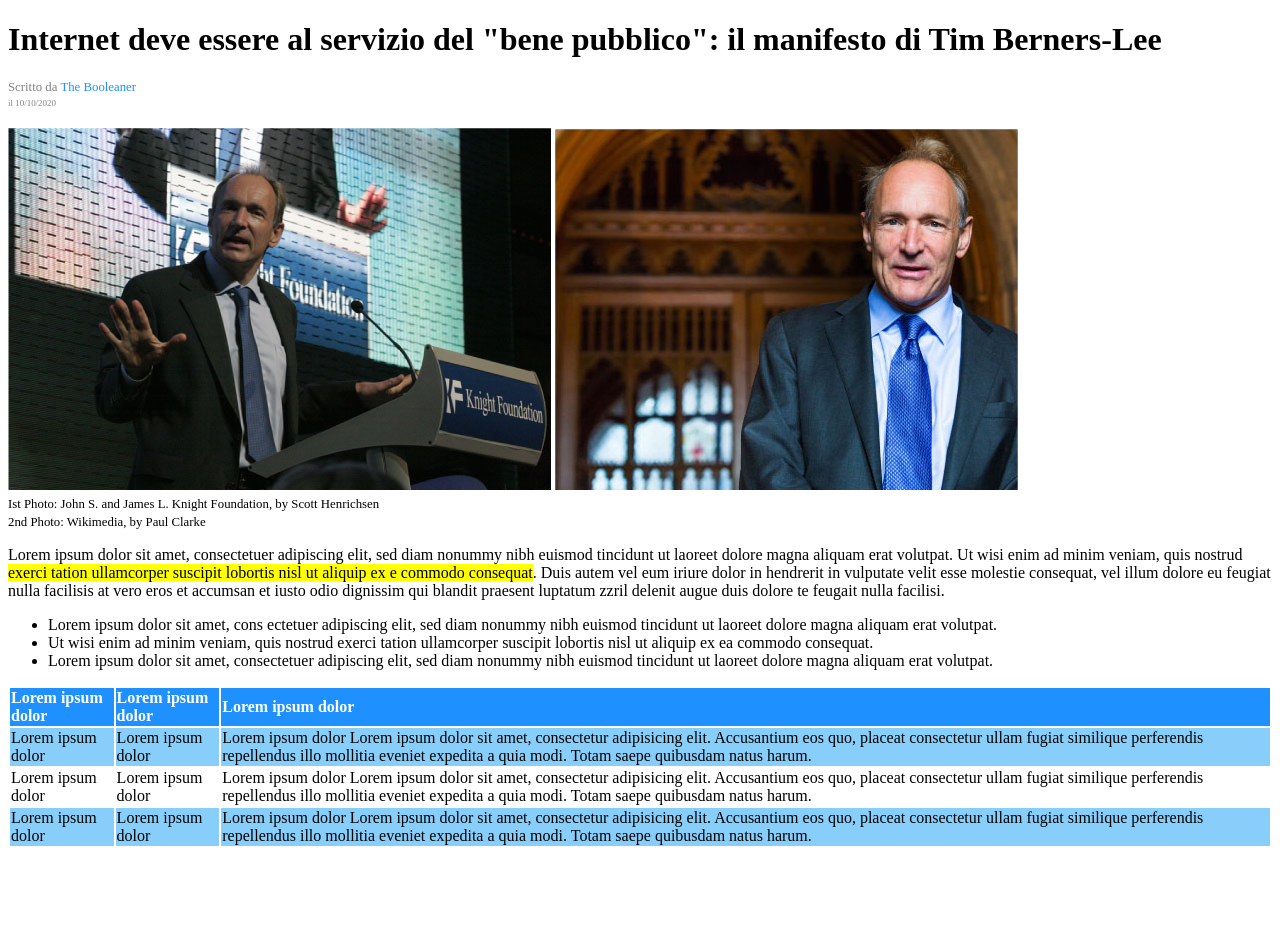
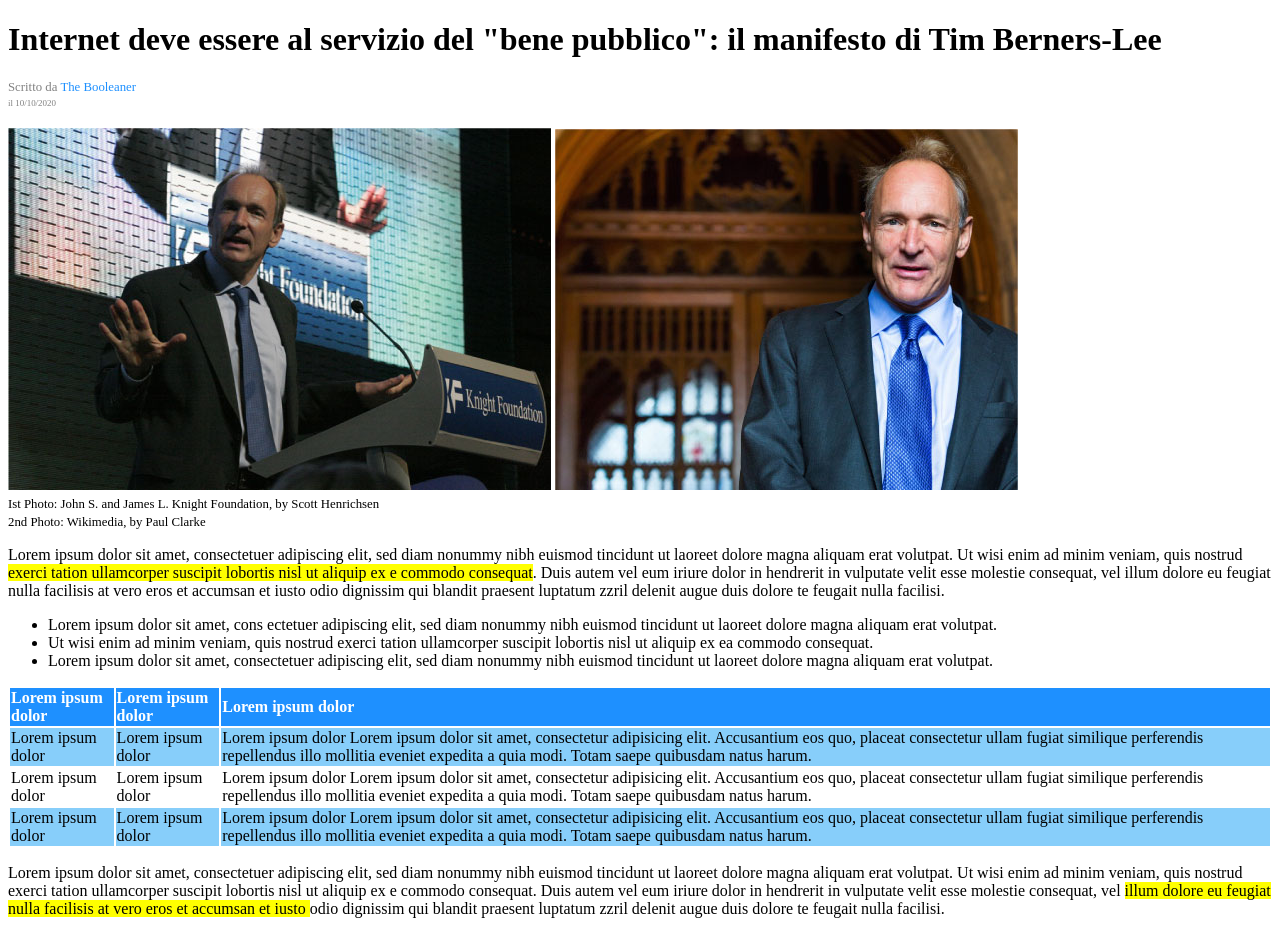
Before and after one commit to emanuelastetsko/html-css-booleaner, a plain HTML site: page index.html in a window 1280 px wide. Before the commit the page ends 856 px from the top, so only its background shows below. Drawn offline with Linux system fonts and the light colour scheme.

Commit message:
Aggiunta paragrafo con evidenziatura

```diff
--- a/index.html
+++ b/index.html
@@ -97,7 +97,10 @@
 
             <!--Secondo paragrafo con evidenziatura-->
             <section>
-
+                <p>Lorem ipsum dolor sit amet, consectetuer adipiscing elit, sed diam nonummy nibh euismod tincidunt ut laoreet dolore magna aliquam erat volutpat. Ut wisi enim
+                    ad minim veniam, quis nostrud exerci tation ullamcorper suscipit lobortis nisl ut aliquip ex e commodo consequat. Duis autem vel eum iriure dolor in hendrerit in
+                    vulputate velit esse molestie consequat, vel <span class="yellow"> illum dolore eu feugiat nulla facilisis at vero eros et accumsan et iusto </span> odio dignissim qui blandit praesent luptatum
+                    zzril delenit augue duis dolore te feugait nulla facilisi.</p>
             </section>
 
 
```
